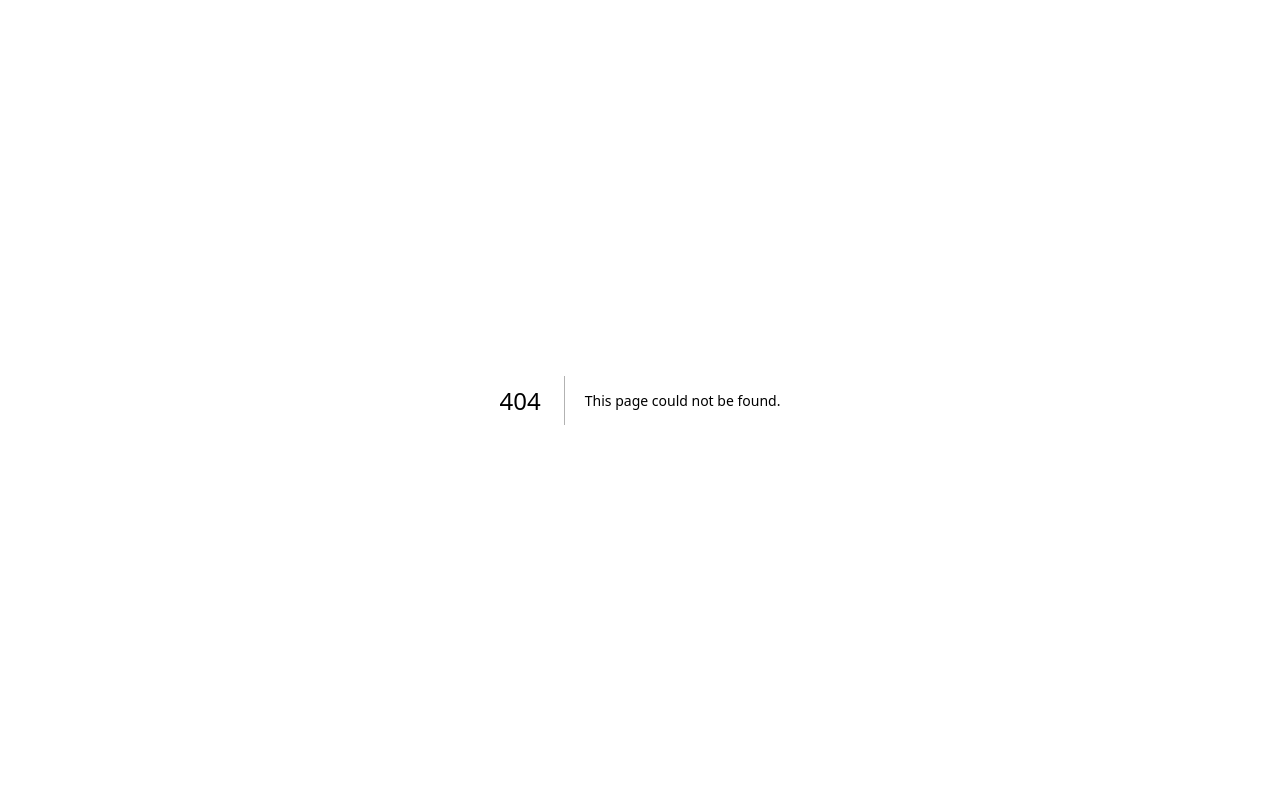
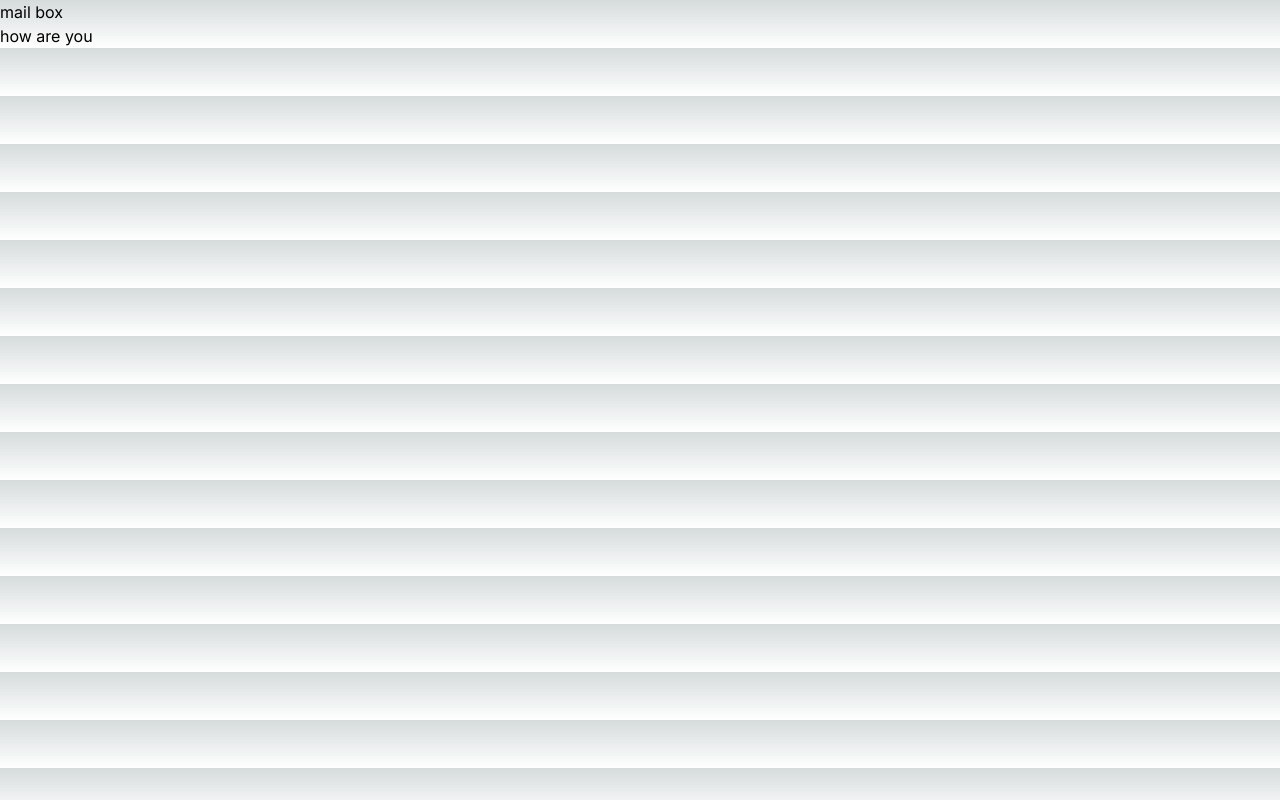
Before and after one commit to Kajalror/dummy-nextjs, a Next.js app: page /mail in a window 1280 px wide. Before the commit this address had no page. Built offline with nearby package versions, Linux system fonts and the light colour scheme.

Commit message:
mail box

```diff
--- /dev/null
+++ b/app/mail/page.js
@@ -0,0 +1,12 @@
+import React from 'react'
+
+const Mail = () => {
+  return (
+    <div>
+      <h1> mail box </h1>
+      <p> how are you  </p>
+    </div>
+  )
+}
+
+export default Mail;
```
